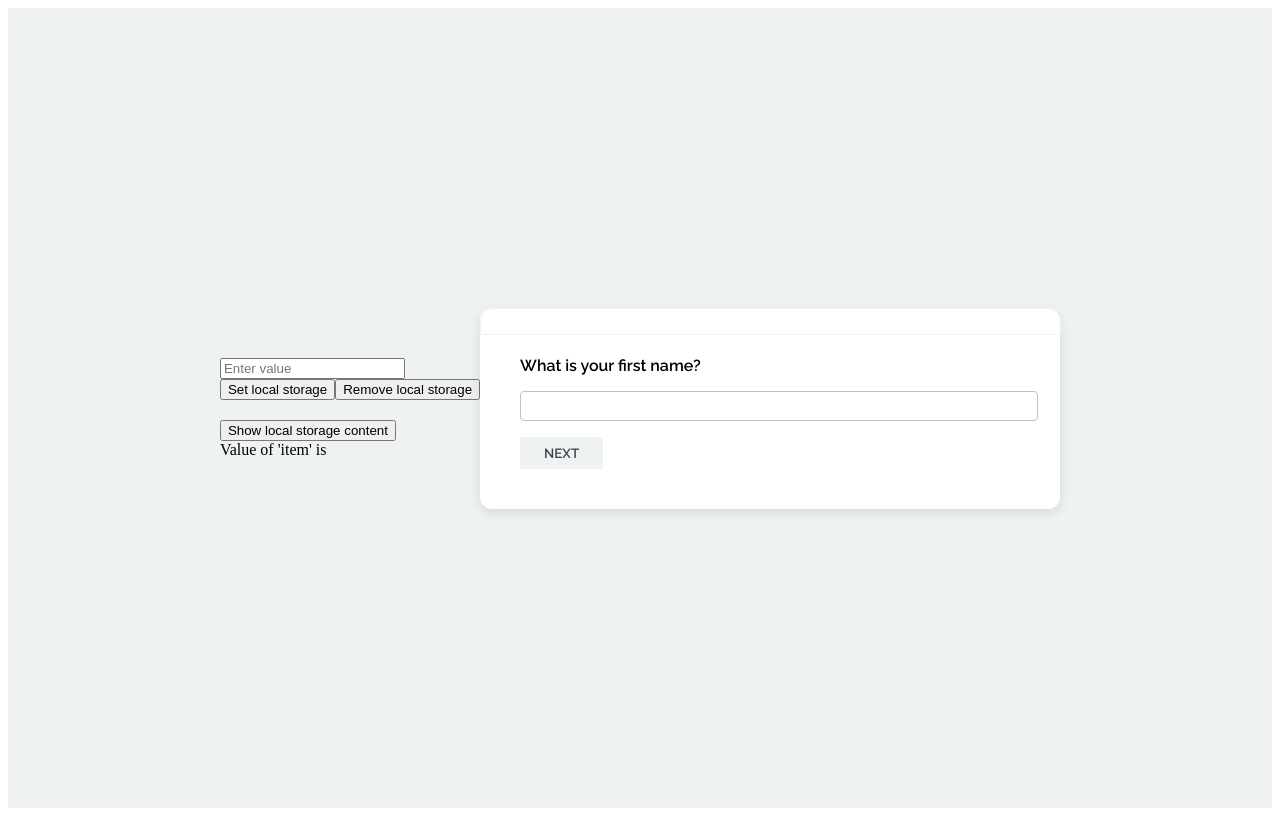
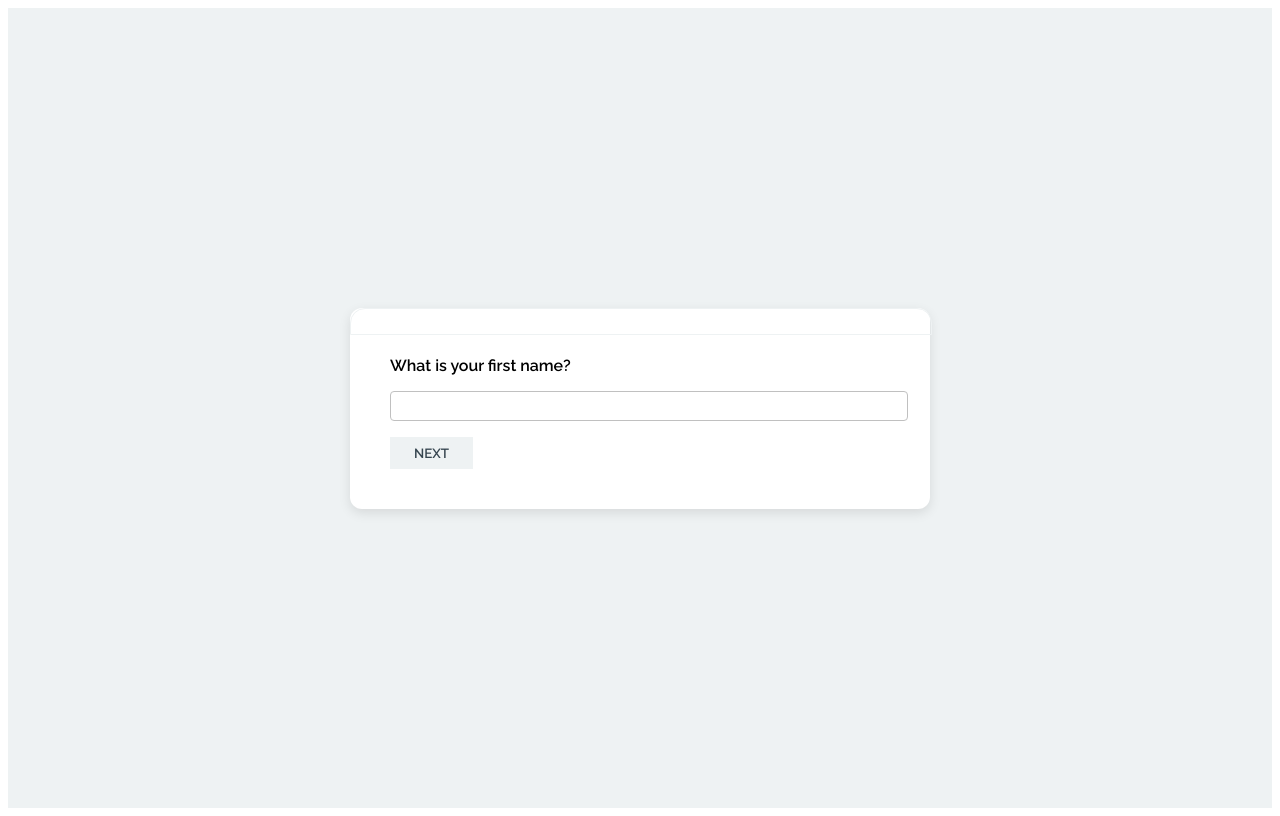
Before and after one commit to lforrister/lifeblue, a Vue app: page / in a window 1280 px wide. Built offline with nearby package versions, Linux system fonts and the light colour scheme.

Commit message:
fixed bug with num vs string on index stored

```diff
--- a/src/components/Form.vue
+++ b/src/components/Form.vue
@@ -67,7 +67,7 @@
 
 
     // == Declaring Variables == //
-    const currentQ = ref(localStorage.getItem('index') ?? 0)
+    const currentQ = ref(Number(localStorage.getItem('index')) ?? 0)
     const errors = ref([])
     const validated = ref(false)
     const display = ref('single')
@@ -102,7 +102,7 @@
             errorMessage: 'Please enter a valid phone number.'
         },
         {
-            input: ref(''),
+            input: ref(localStorage.getItem('q3') ?? ''),
             type: 'select',
             id: 'q3',
             name: 'q3',
@@ -128,7 +128,7 @@
             ]
         },
         {
-            input: ref([]),
+            input: ref(localStorage.getItem('q4') ?? []),
             type: 'checkbox',
             id: 'q4',
             name: 'q4',
@@ -154,7 +154,7 @@
             ]
         },
         {
-            input: ref(''),
+            input: ref(localStorage.getItem('q5') ?? ''),
             type: 'radio',
             id: 'q5',
             name: 'q5',
@@ -180,7 +180,7 @@
             ]
         },
         {
-            input: ref(''),
+            input: ref(localStorage.getItem('q6') ?? ''),
             type: 'date',
             id: 'q6',
             name: 'q6',
@@ -246,12 +246,13 @@
     // == Functions == //
     function prev() {
         currentQ.value = currentQ.value - 1
+        localStorage.setItem('index', currentQ.value)
     }
 
     function next() {
         if (!disabled.value) {
+            currentQ.value = currentQ.value + 1
             updateStorage()
-            currentQ.value = currentQ.value + 1
         }
 
         validated.value = false
@@ -259,14 +260,12 @@
 
     function updateStorage() {
         quiz.value.forEach((q) => {
-            console.log("q", q)
-            if (q.input) {
+            if (q.input.length) {
                 localStorage.setItem(q.id, q.input)
             } else {
                 localStorage.removeItem(q.id)
             }
         })
-
         localStorage.setItem('index', currentQ.value)
     }
 
--- a/src/views/HomeView.vue
+++ b/src/views/HomeView.vue
@@ -7,7 +7,6 @@ import LocalTest from '../components/LocalTest.vue'
   <main>
     <div class="homeView__wrapper">
       <div class="homeView__form">
-        <LocalTest />
           <Form />
       </div>
     </div>
```
